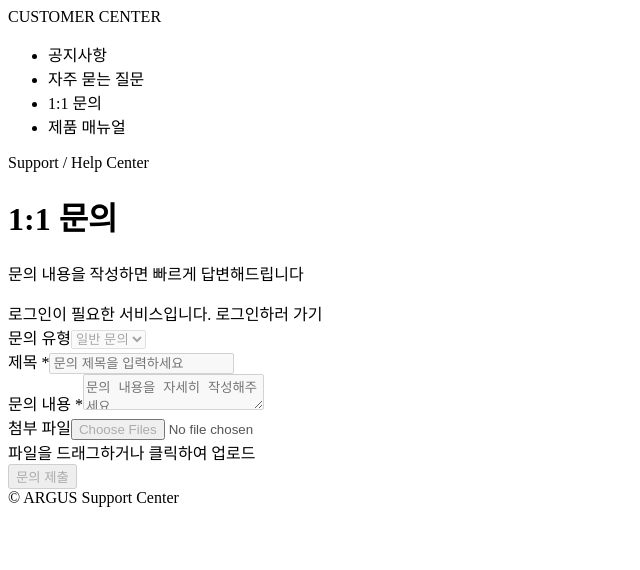
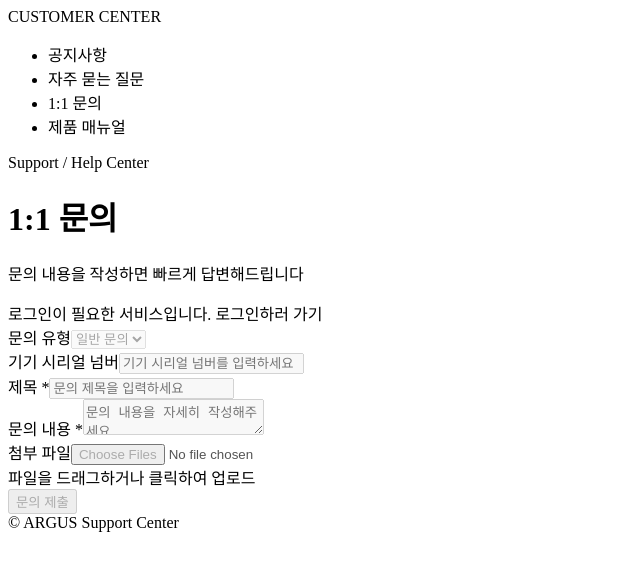
Before and after one commit to 1242525/main, a Next.js app: page /personal_question in a window 1280 px wide. Shown: the top 570 px of the page, without its empty margins (0-640 px from the left). Built offline with nearby package versions, Linux system fonts and the light colour scheme.

Commit message:
add serial number

```diff
--- a/app/personal_question/page.tsx
+++ b/app/personal_question/page.tsx
@@ -20,6 +20,7 @@ export default function InquiryPage() {
   const [loading, setLoading] = useState(false);
   const [error, setError] = useState("");
   const [success, setSuccess] = useState(false);
+  const [serialNumber, setSerialNumber] = useState("");
   const [isLoggedIn, setIsLoggedIn] = useState(false);
 
   useEffect(() => {
@@ -123,6 +124,11 @@ export default function InquiryPage() {
               </select>
             </div>
             <div>
+              <label className="text-sm text-gray-400 mb-2 block">기기 시리얼 넘버</label>
+              <input value={serialNumber} onChange={(e) => setSerialNumber(e.target.value)} placeholder="기기 시리얼 넘버를 입력하세요" disabled={!isLoggedIn}
+                className="w-full bg-white/5 border border-white/10 px-4 py-3 rounded-lg text-white placeholder-gray-500 focus:outline-none focus:border-cyan-400 disabled:opacity-50" />
+            </div>
+            <div>
               <label className="text-sm text-gray-400 mb-2 block">제목 <span className="text-red-500">*</span></label>
               <input value={title} onChange={(e) => setTitle(e.target.value)} placeholder="문의 제목을 입력하세요" disabled={!isLoggedIn}
                 className="w-full bg-white/5 border border-white/10 px-4 py-3 rounded-lg text-white placeholder-gray-500 focus:outline-none focus:border-cyan-400 disabled:opacity-50" />
```
